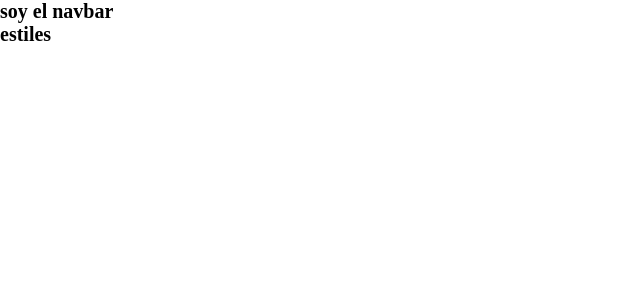
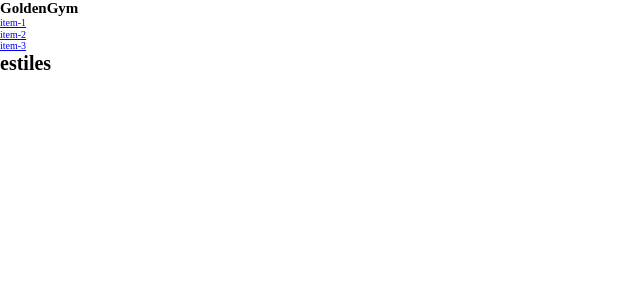
Before and after one commit to Angelo94a/Proyecto-1, a Next.js app: page / in a window 1280 px wide. Shown: the top 300 px of the page, without its empty margins (0-640 px from the left). Built offline with nearby package versions, Linux system fonts and the light colour scheme.

Commit message:
actualizando componentes y agregando estilos

```diff
--- a/components/Navbar.js
+++ b/components/Navbar.js
@@ -1,7 +1,36 @@
+import Image from "next/image"
+import Link from "next/link"
+import style from '/style/navbar.module.scss'
 export default function Navbar() {
   return (
     <>
-      <h1>soy el navbar</h1>
+      <header className={style.hero}>
+        <div className={style.container}>
+          <nav className={style.nav}>
+            <h1 className={style.nav__logo}>Golden<span>Gym</span></h1>
+            <ul className={style.nav__menu}>
+              <li className={style.nav__item}>
+                <Link href="#" className={style.nav__link}>item-1</Link>
+              </li>
+              <li className={style.nav__item}>
+                <Link href="#" className={style.nav__link}>item-2</Link>
+              </li>
+              <li className={style.nav__item}>
+                <Link href="#" className={style.nav__link}>item-3</Link>
+              </li>
+            </ul>
+
+            <div className={style.btn}>
+              <span className={style.bar}></span>
+              <bar-1></bar-1>
+              <span className={style.bar}></span>
+              <bar-2></bar-2>
+              <span className={style.bar}></span>
+              <bar-3></bar-3>
+            </div>
+          </nav>
+        </div>
+      </header>
     </>
   )
 };
```
Also changed, not shown: style/navbar.module.scss (added).
